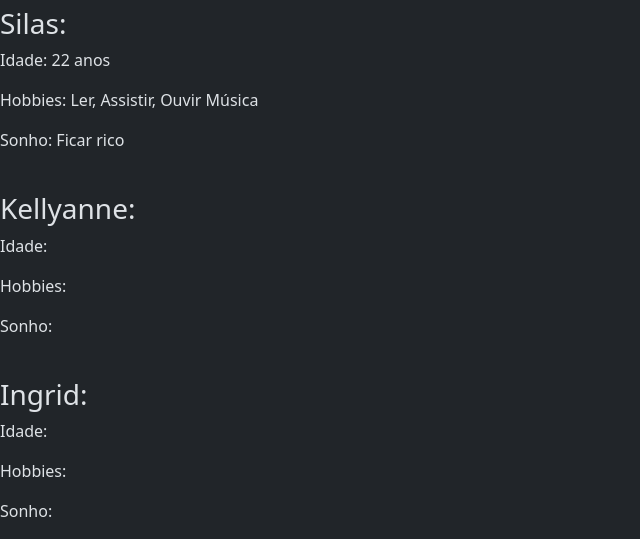
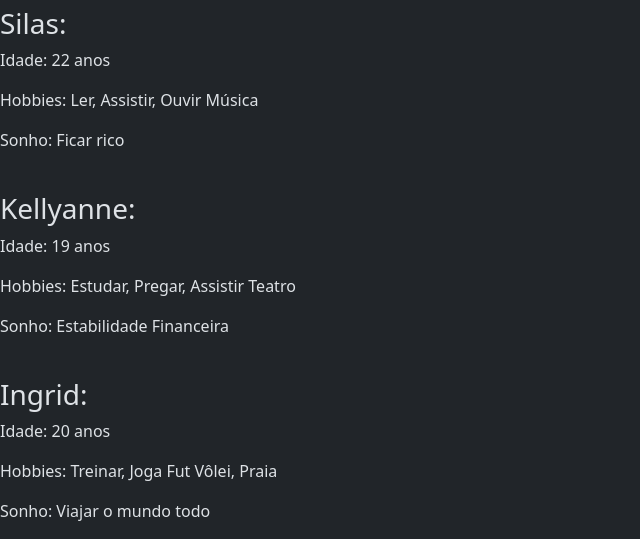
Before and after one commit to ingridvithoriaoc/projeto_py, a Flask app: page /sobre in a window 1280 px wide. Shown: the part 291-830 px from the top of the page, without its empty margins (0-640 px from the left). Run offline with Flask 3, Linux system fonts and the light colour scheme.

Commit message:
Falta o css

```diff
--- a/static/css/style.css
+++ b/static/css/style.css
@@ -0,0 +1,6 @@
+body {
+    background:rgb(0, 0, 0);
+    display: flex;
+    flex-direction: column;
+    align-items: center;
+    justify-content: center;}
--- a/templates/index.html
+++ b/templates/index.html
@@ -24,3 +24,5 @@
 </table>
 
 {% endblock %}
+<link rel="stylesheet" href="style.css">
+  <img src="" alt="">
--- a/templates/sobre.html
+++ b/templates/sobre.html
@@ -56,14 +56,15 @@
     <p>Sonho: Ficar rico</p>
     <br>
     <h3>Kellyanne: </h3>
-    <p>Idade: </p>
-    <p>Hobbies: </p>
-    <p>Sonho: </p>
+    <p>Idade: 19 anos</p>
+    <p>Hobbies: Estudar, Pregar, Assistir Teatro</p>
+    <p>Sonho: Estabilidade Financeira</p>
     <br>
     <h3>Ingrid: </h3>
-    <p>Idade: </p>
-    <p>Hobbies: </p>
-    <p>Sonho: </p>
+    <p>Idade: 20 anos</p>
+    <p>Hobbies: Treinar, Joga Fut Vôlei, Praia</p>
+    <p>Sonho: Viajar o mundo todo</p>
+
 
 </body>
 </html>
```
